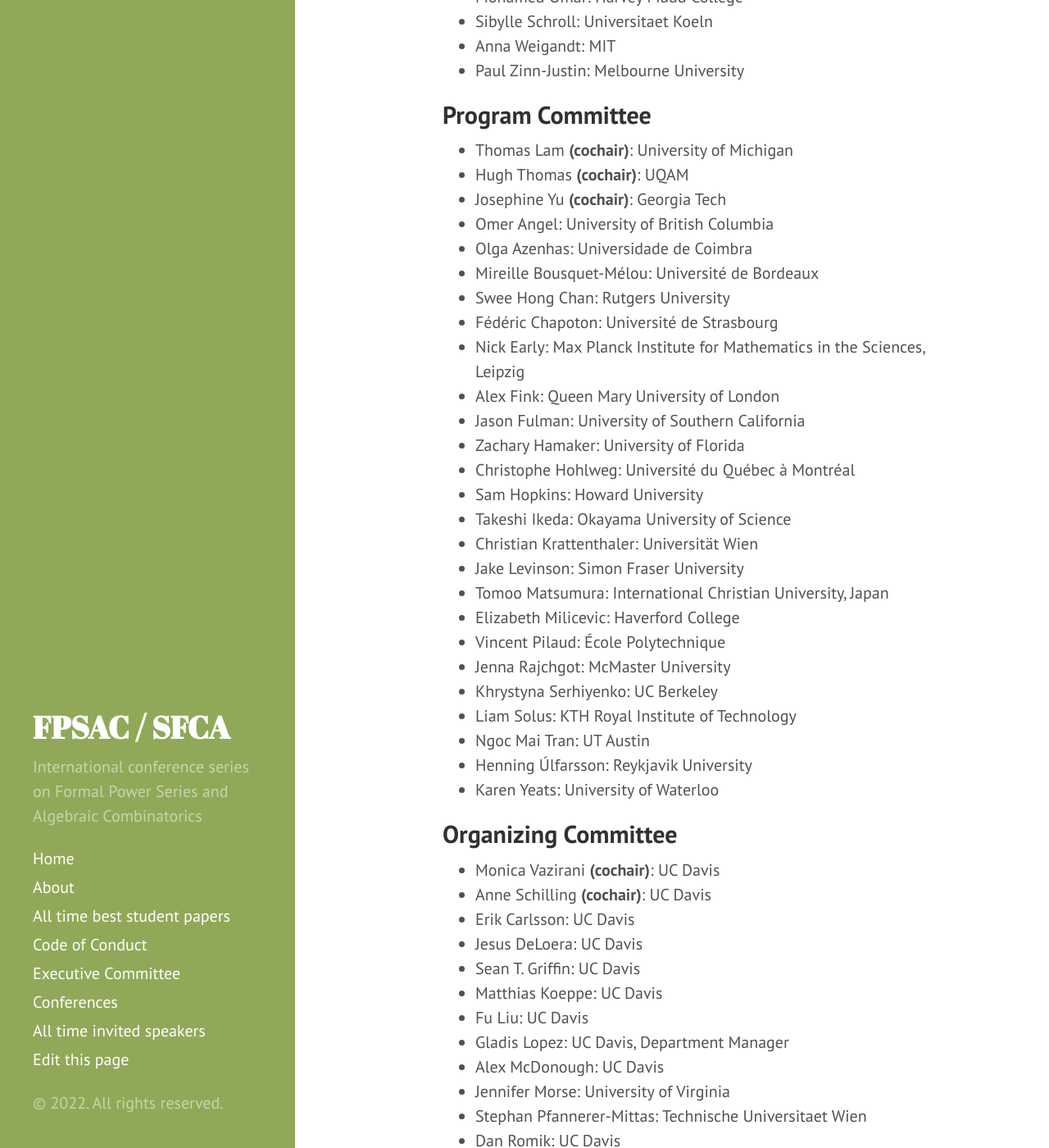
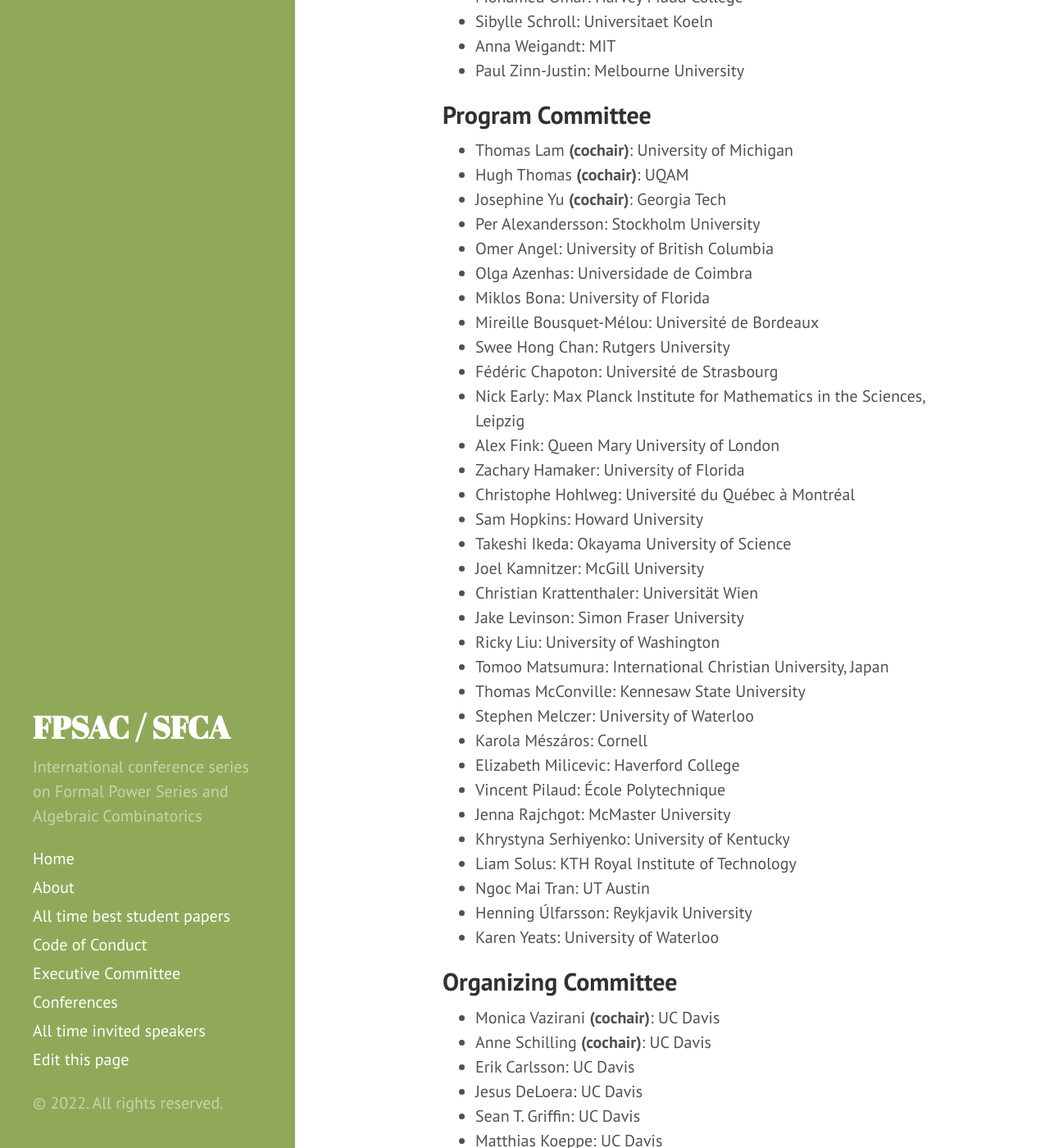
Before and after one commit to FPSAC/FPSAC.github.io, a Jekyll site: the page built from _confs/fpsac-2023.md, in a window 1280 px wide and 1400 px high, scrolled down 919 px. Shown: the whole window at 82% size. Built offline with Jekyll 4.4.1, drawn with Linux system fonts in a browser that asks for light colours.

Commit message:
update to list of members of program committee

```diff
--- a/_confs/fpsac-2023.md
+++ b/_confs/fpsac-2023.md
@@ -42,10 +42,14 @@
 - name: Josephine Yu
   affiliation: Georgia Tech
   role: cochair
+- name: Per Alexandersson
+  affiliation: Stockholm University
 - name: Omer Angel
   affiliation: University of British Columbia
 - name: Olga Azenhas
   affiliation: Universidade de Coimbra
+- name: Miklos Bona
+  affiliation: University of Florida
 - name: Mireille Bousquet-Mélou
   affiliation: Université de Bordeaux
 - name: Swee Hong Chan
@@ -56,8 +60,6 @@
   affiliation: Max Planck Institute for Mathematics in the Sciences, Leipzig
 - name: Alex Fink
   affiliation: Queen Mary University of London
-- name: Jason Fulman
-  affiliation: University of Southern California
 - name: Zachary Hamaker
   affiliation: University of Florida
 - name: Christophe Hohlweg
@@ -66,12 +68,22 @@
   affiliation: Howard University
 - name: Takeshi Ikeda
   affiliation: Okayama University of Science
+- name: Joel Kamnitzer
+  affiliation: McGill University
 - name: Christian Krattenthaler
   affiliation: Universität Wien
 - name: Jake Levinson
   affiliation: Simon Fraser University
+- name: Ricky Liu
+  affiliation: University of Washington
 - name: Tomoo Matsumura
   affiliation: International Christian University, Japan
+- name: Thomas McConville
+  affiliation: Kennesaw State University
+- name: Stephen Melczer
+  affiliation: University of Waterloo
+- name: Karola Mészáros
+  affiliation: Cornell
 - name: Elizabeth Milicevic
   affiliation: Haverford College
 - name: Vincent Pilaud
@@ -79,7 +91,7 @@
 - name: Jenna Rajchgot
   affiliation: McMaster University
 - name: Khrystyna Serhiyenko
-  affiliation: UC Berkeley
+  affiliation: University of Kentucky
 - name: Liam Solus
   affiliation: KTH Royal Institute of Technology
 - name: Ngoc Mai Tran
```
